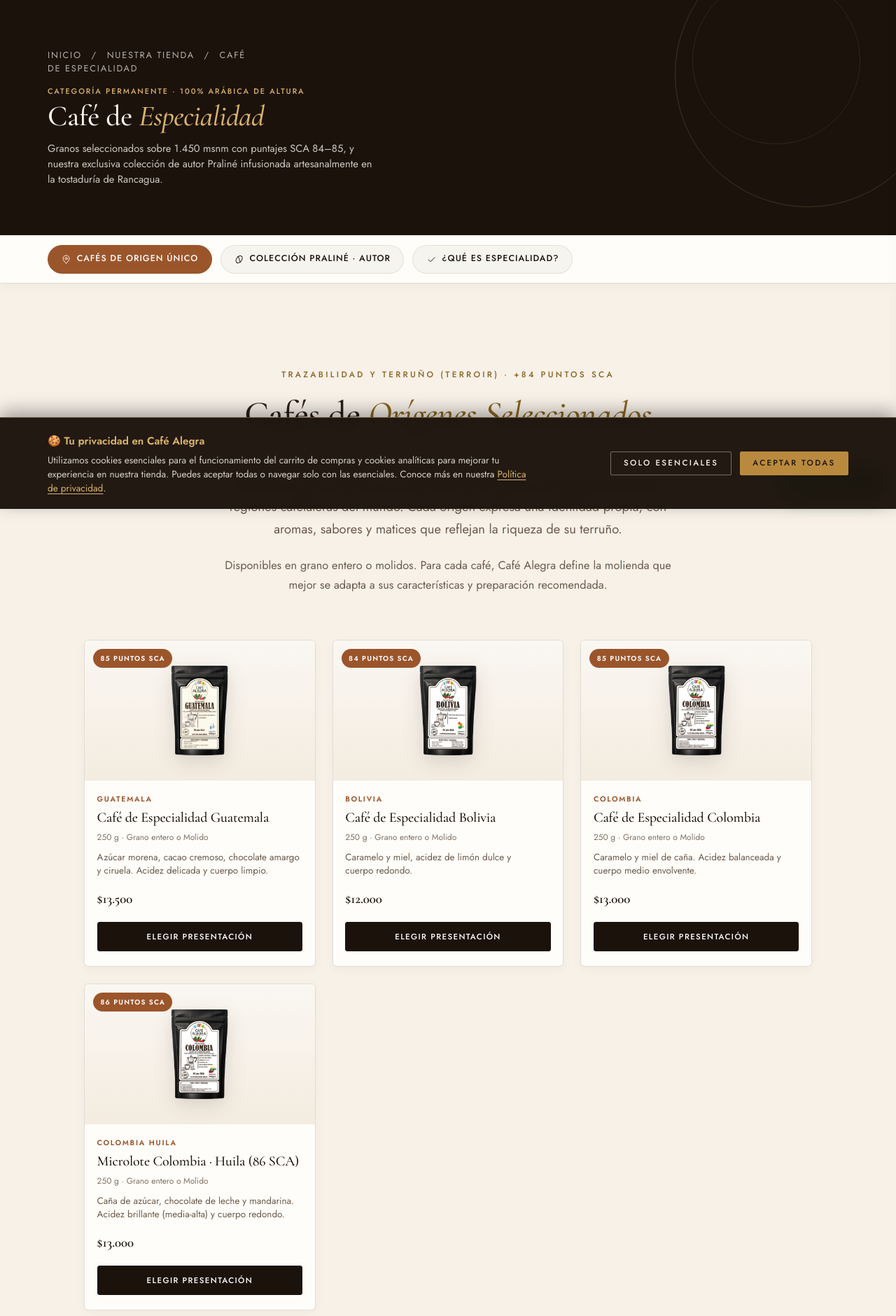
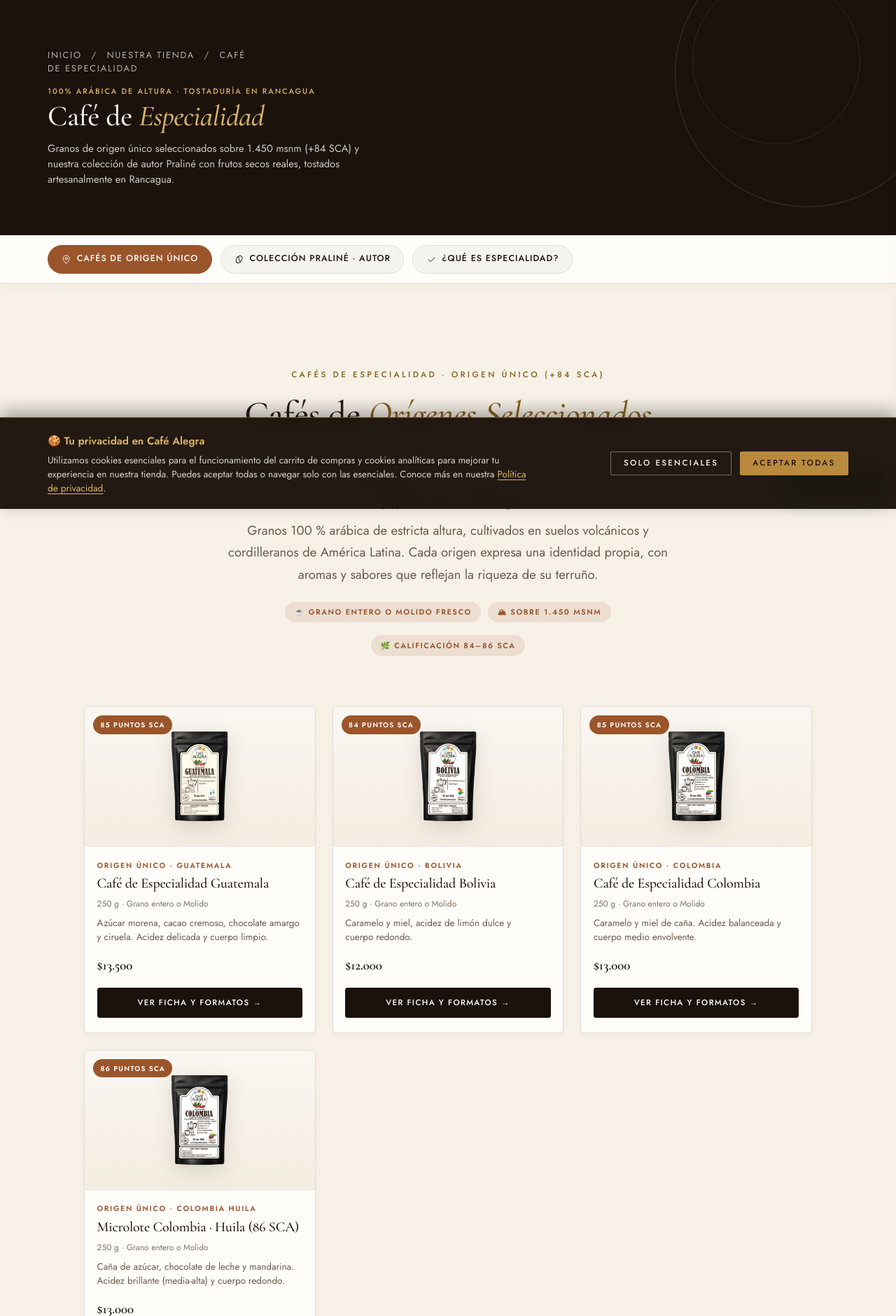
Before and after one commit to Manuel-GY/CafeAlegra-Propuesta, a PHP site: page /cafe-de-especialidad.html in a window 1280 px wide. Shown: the part 73-1953 px from the top of the page at 70% size. Run offline with PHP 8.4, Linux system fonts and the light colour scheme.

Commit message:
Estandarizar y unificar textos y estructura editorial en catalogos y fichas de origen

```diff
--- a/assets/css/styles.css
+++ b/assets/css/styles.css
@@ -732,7 +732,7 @@ body[data-nav="inicio"] :is(#main,#main [id]){scroll-margin-top:6rem}
 .cat.cat-tradicion{border-top:4px solid var(--avellana-rojo);background:radial-gradient(ellipse at 80% 40%,#fffaf7,#f8eeef)}
 .cat.cat-complementos{border-top:4px solid var(--pistacho);background:radial-gradient(ellipse at 80% 40%,#fbfdf7,#eef4e8)}
 
-.badge-tag{display:inline-block;font-size:.65rem;letter-spacing:.16em;text-transform:uppercase;padding:.3rem .6rem;border-radius:2px;font-weight:600;margin-bottom:.5rem}
+.badge-tag{display:inline-flex;align-items:center;gap:.4rem;font-size:.68rem;letter-spacing:.14em;text-transform:uppercase;padding:.35rem .85rem;border-radius:999px;font-weight:600;margin-bottom:.5rem;transition:all .25s ease}
 .badge-tag.cobrizo{background:rgba(155,85,43,.12);color:var(--cobrizo)}
 .badge-tag.pistacho{background:rgba(80,123,46,.14);color:var(--pistacho)}
 .badge-tag.avellana{background:rgba(156,24,47,.12);color:var(--avellana-rojo)}
@@ -1646,15 +1646,20 @@ body[data-nav="inicio"] :is(#main,#main [id]){scroll-margin-top:6rem}
   display: block;
 }
 
-/* ---------- Colección Praliné: Notas Sensoriales, Inspiración y Destinos ---------- */
+/* ---------- Textos Editoriales y Kickers Estilizados ---------- */
+.sec-kicker,
 .praline-identity-kicker {
   text-align: center;
-  font-size: 1.15rem;
+  font-family: var(--serif);
+  font-style: italic;
+  font-size: 1.25rem;
   font-weight: 500;
   color: var(--cobrizo);
-  margin: 0.8rem auto 0.6rem;
-  max-width: 50ch;
+  margin: 0.9rem auto 0.7rem;
+  max-width: 54ch;
   letter-spacing: 0.01em;
+  line-height: 1.35;
+  text-wrap: balance;
 }
 .praline-card-sub {
   display: block;
--- a/assets/js/main.js
+++ b/assets/js/main.js
@@ -788,11 +788,12 @@
     var isSold = (window.SOLDOUT || []).indexOf(p.reference) > -1 || (window.SOLDOUT || []).indexOf(p.id) > -1;
     var actionBtn = isSold
       ? '<a class="btn ghost sm soldout-card-btn block" href="' + targetUrl + '" aria-label="Ver producto agotado: ' + displayName + '">Ver producto (Agotado)</a>'
-      : '<a class="btn ghost sm block" href="' + targetUrl + '" aria-label="Elegir presentación: ' + displayName + '">Elegir presentación</a>';
+      : '<a class="btn ghost sm block" href="' + targetUrl + '" aria-label="Ver ficha y formatos: ' + displayName + '">Ver ficha y formatos →</a>';
 
+    var originSub = p.collection === "origen" ? "Origen Único · " + p.sub : p.sub;
     return '<article class="prod reveal"><a class="ph" href="' + targetUrl + '" tabindex="-1" aria-hidden="true">' +
       (p.notes[0] === "Sin cafeína" ? '<span class="tag">Sin cafeína</span>' : (scaTag || "")) + (isSold ? '<span class="tag sale">Agotado</span>' : "") + (off ? '<span class="tag sale">-' + off + "%</span>" : "") +
-      '<img src="' + getProductImgUrl(p) + '" alt="" loading="lazy"></a><div class="bd"><span class="k">' + p.sub + '</span><h3><a href="' + targetUrl + '">' + displayName + '</a></h3><p class="variant-preview">' + (function(vars) {
+      '<img src="' + getProductImgUrl(p) + '" alt="" loading="lazy"></a><div class="bd"><span class="k">' + originSub + '</span><h3><a href="' + targetUrl + '">' + displayName + '</a></h3><p class="variant-preview">' + (function(vars) {
         var sizes = vars.map(function(v){ return v.size; }).filter(function(v,i,a){ return a.indexOf(v) === i; });
         var grinds = vars.map(function(v){ return presentation(v); }).filter(Boolean).filter(function(v,i,a){ return a.indexOf(v) === i; });
         return sizes.join(" y ") + (grinds.length ? " · " + grinds.join(" o ") : "");
--- a/cafe-de-especialidad.html
+++ b/cafe-de-especialidad.html
@@ -88,9 +88,9 @@
         <span aria-hidden="true">/</span>
         <span aria-current="page">Café de especialidad</span>
       </p>
-      <span class="eyebrow">Categoría Permanente · 100% Arábica de Altura</span>
+      <span class="eyebrow">100% ARÁBICA DE ALTURA · TOSTADURÍA EN RANCAGUA</span>
       <h1>Café de <em>Especialidad</em></h1>
-      <p>Granos seleccionados sobre 1.450 msnm con puntajes SCA 84–85, y nuestra exclusiva colección de autor Praliné infusionada artesanalmente en la tostaduría de Rancagua.</p>
+      <p>Granos de origen único seleccionados sobre 1.450 msnm (+84 SCA) y nuestra colección de autor Praliné con frutos secos reales, tostados artesanalmente en Rancagua.</p>
     </div>
   </section>
 
@@ -109,11 +109,17 @@
   <section class="section" id="origenes" aria-labelledby="h-origenes">
     <div class="wrap">
       <div class="sec-head reveal">
-        <span class="eyebrow">TRAZABILIDAD Y TERRUÑO (TERROIR) · +84 PUNTOS SCA</span>
+        <span class="eyebrow">CAFÉS DE ESPECIALIDAD · ORIGEN ÚNICO (+84 SCA)</span>
         <h2 id="h-origenes">Cafés de <em>Orígenes Seleccionados</em></h2>
         <div class="rule"></div>
-        <p class="lead" style="margin-inline:auto">Descubre nuestra selección de cafés de especialidad, provenientes de distintas regiones cafetaleras del mundo. Cada origen expresa una identidad propia, con aromas, sabores y matices que reflejan la riqueza de su terruño.</p>
-        <p style="text-align:center;color:var(--suave);margin-top:0.8rem;font-size:1.02rem">Disponibles en grano entero o molidos. Para cada café, Café Alegra define la molienda que mejor se adapta a sus características y preparación recomendada.</p>
+        <p class="sec-kicker">Trazabilidad, terruño y tueste artesanal en pequeños lotes en Rancagua.</p>
+        <p class="lead" style="margin-inline:auto;max-width:58ch">Granos 100 % arábica de estricta altura, cultivados en suelos volcánicos y cordilleranos de América Latina. Cada origen expresa una identidad propia, con aromas y sabores que reflejan la riqueza de su terruño.</p>
+
+        <div class="palette-row" style="margin-top:1.2rem">
+          <span class="badge-tag cobrizo">☕ Grano entero o molido fresco</span>
+          <span class="badge-tag cobrizo">🏔 Sobre 1.450 msnm</span>
+          <span class="badge-tag cobrizo">🌿 Calificación 84–86 SCA</span>
+        </div>
       </div>
 
       <!-- Grid de productos interactivo WooCommerce -->
@@ -125,10 +131,10 @@
   <section class="section sec-praline" id="sabores-de-autor" aria-labelledby="h-autor">
     <div class="wrap">
       <div class="sec-head reveal">
-        <span class="eyebrow">ENSAMBLES DE AUTOR</span>
+        <span class="eyebrow">ENSAMBLES DE AUTOR · COLECCIÓN PRALINÉ</span>
         <h2 id="h-autor">Colección Praliné con <em>Identidad Propia</em></h2>
         <div class="rule"></div>
-        <p class="praline-identity-kicker">Tres personalidades, tres maneras de vivir una pausa con Café Alegra.</p>
+        <p class="sec-kicker">Tres personalidades, tres maneras de vivir una pausa con Café Alegra.</p>
         <p class="lead" style="margin-inline:auto;max-width:58ch">Cafés de especialidad 100 % arábica, combinados artesanalmente con frutos secos reales, cuidadosamente tostados y molidos. Tres creaciones con personalidad propia, donde el carácter del café se encuentra con sabores que invitan a disfrutar cada pausa.</p>
 
         <div class="palette-row" style="margin-top:1.2rem">
@@ -147,10 +153,11 @@
   <section class="section" id="calidad-especialidad" aria-labelledby="h-calidad">
     <div class="wrap">
       <div class="sec-head reveal">
-        <span class="eyebrow">Garantía de Origen y Tueste</span>
+        <span class="eyebrow">GARANTÍA DE ORIGEN · TUESTE ARTESANAL</span>
         <h2 id="h-calidad">Los Tres Pilares de Nuestra <em>Especialidad</em></h2>
         <div class="rule"></div>
-        <p class="lead" style="margin-inline:auto">Por qué cada taza de Café Alegra entrega una experiencia limpia, aromática y consistente.</p>
+        <p class="sec-kicker">La excelencia que define cada taza de Café Alegra.</p>
+        <p class="lead" style="margin-inline:auto;max-width:58ch">Desde la rigurosa selección en finca de granos sobre 84 puntos SCA hasta el tueste semanal en Rancagua y la molienda a medida para tu ritual favorito.</p>
       </div>
 
       <div class="pillars-grid reveal">
--- a/origen-bolivia.html
+++ b/origen-bolivia.html
@@ -37,9 +37,9 @@
         <span aria-hidden="true">/</span>
         <span aria-current="page">Bolivia</span>
       </p>
-      <span class="eyebrow">TRAZABILIDAD Y TERRUÑO (TERROIR) · +84 PUNTOS SCA</span>
+      <span class="eyebrow">CAFÉ DE ESPECIALIDAD · ORIGEN ÚNICO (84 SCA)</span>
       <h1>Café de Especialidad <em>Bolivia</em></h1>
-      <p>Desde las montañas de Caranavi, en los Yungas bolivianos, llega un café de altura que refleja la riqueza cafetera de esta región. Un origen reconocido por su diversidad de condiciones de cultivo y por producir cafés con perfiles sensoriales distintivos.</p>
+      <p>Desde las montañas de Caranavi en los Yungas bolivianos, un café de altura con notas dulces de caramelo, miel y sutil limón dulce.</p>
     </div>
   </section>
 
@@ -51,7 +51,7 @@
           <img src="assets/img/catalogo-bolivia.png" alt="Café de Especialidad Bolivia Caranavi (84 SCA)" loading="lazy">
         </div>
         <div class="pd-info reveal in">
-          <span class="eyebrow">Cafés de Orígenes Seleccionados · 84 SCA</span>
+          <span class="eyebrow">ORIGEN ÚNICO · 84 PUNTOS SCA</span>
           <h2 style="font-size:clamp(1.8rem,4vw,2.4rem);margin:.2rem 0 .8rem">Café de Especialidad Bolivia Caranavi (84 SCA)</h2>
           <p class="sensory-desc">Un café de altura proveniente de Caranavi, en los Yungas bolivianos, que destaca por su cuerpo redondo y su perfil de dulzor agradable, con notas de caramelo y miel. Su acidez media, con matices de limón dulce, aporta frescura y equilibrio. El tueste medio suave acompaña su carácter sensorial, ofreciendo una taza especialmente apropiada para preparaciones de espresso y cafetera italiana.</p>
 
--- a/origen-guatemala.html
+++ b/origen-guatemala.html
@@ -37,9 +37,9 @@
         <span aria-hidden="true">/</span>
         <span aria-current="page">Guatemala</span>
       </p>
-      <span class="eyebrow">TRAZABILIDAD Y TERRUÑO (TERROIR) · +84 PUNTOS SCA</span>
+      <span class="eyebrow">CAFÉ DE ESPECIALIDAD · ORIGEN ÚNICO (85 SCA)</span>
       <h1>Café de Especialidad <em>Guatemala</em></h1>
-      <p>Un café de altura, cultivado en la región montañosa y volcánica de la Sierra Madre de Guatemala, donde la diversidad de microclimas contribuye a la riqueza de su identidad cafetera.</p>
+      <p>Un café de altura, cultivado en la Sierra Madre a 1.500 msnm, con notas a azúcar morena, cacao cremoso y chocolate amargo.</p>
     </div>
   </section>
 
@@ -51,7 +51,7 @@
           <img src="assets/img/catalogo-guatemala.png" alt="Café de Especialidad Guatemala (85 SCA)" loading="lazy">
         </div>
         <div class="pd-info reveal in">
-          <span class="eyebrow">Cafés de Orígenes Seleccionados · 85 SCA</span>
+          <span class="eyebrow">ORIGEN ÚNICO · 85 PUNTOS SCA</span>
           <h2 style="font-size:clamp(1.8rem,4vw,2.4rem);margin:.2rem 0 .8rem">Café de Especialidad Guatemala (85 SCA)</h2>
           <p class="sensory-desc">Este café de especialidad, elaborado a partir de los varietales Bourbon y Catuaí, cultivados a 1.500 msnm, presenta un perfil sensorial donde destacan el dulzor del azúcar morena, la suavidad del cacao cremoso y la profundidad del chocolate amargo, acompañados por delicados matices de ciruela. Su proceso lavado y tueste medio permiten apreciar una acidez delicada, con sutiles toques cítricos, y un cuerpo redondo y limpio. Una taza equilibrada, de sabores definidos y agradable complejidad.</p>
 
--- a/wp-content/themes/cafe-alegra-child/assets/js/main.js
+++ b/wp-content/themes/cafe-alegra-child/assets/js/main.js
@@ -788,11 +788,12 @@
     var isSold = (window.SOLDOUT || []).indexOf(p.reference) > -1 || (window.SOLDOUT || []).indexOf(p.id) > -1;
     var actionBtn = isSold
       ? '<a class="btn ghost sm soldout-card-btn block" href="' + targetUrl + '" aria-label="Ver producto agotado: ' + displayName + '">Ver producto (Agotado)</a>'
-      : '<a class="btn ghost sm block" href="' + targetUrl + '" aria-label="Elegir presentación: ' + displayName + '">Elegir presentación</a>';
+      : '<a class="btn ghost sm block" href="' + targetUrl + '" aria-label="Ver ficha y formatos: ' + displayName + '">Ver ficha y formatos →</a>';
 
+    var originSub = p.collection === "origen" ? "Origen Único · " + p.sub : p.sub;
     return '<article class="prod reveal"><a class="ph" href="' + targetUrl + '" tabindex="-1" aria-hidden="true">' +
       (p.notes[0] === "Sin cafeína" ? '<span class="tag">Sin cafeína</span>' : (scaTag || "")) + (isSold ? '<span class="tag sale">Agotado</span>' : "") + (off ? '<span class="tag sale">-' + off + "%</span>" : "") +
-      '<img src="' + getProductImgUrl(p) + '" alt="" loading="lazy"></a><div class="bd"><span class="k">' + p.sub + '</span><h3><a href="' + targetUrl + '">' + displayName + '</a></h3><p class="variant-preview">' + (function(vars) {
+      '<img src="' + getProductImgUrl(p) + '" alt="" loading="lazy"></a><div class="bd"><span class="k">' + originSub + '</span><h3><a href="' + targetUrl + '">' + displayName + '</a></h3><p class="variant-preview">' + (function(vars) {
         var sizes = vars.map(function(v){ return v.size; }).filter(function(v,i,a){ return a.indexOf(v) === i; });
         var grinds = vars.map(function(v){ return presentation(v); }).filter(Boolean).filter(function(v,i,a){ return a.indexOf(v) === i; });
         return sizes.join(" y ") + (grinds.length ? " · " + grinds.join(" o ") : "");
--- a/wp-content/themes/cafe-alegra-child/pages/origen-bolivia.html
+++ b/wp-content/themes/cafe-alegra-child/pages/origen-bolivia.html
@@ -37,9 +37,9 @@
         <span aria-hidden="true">/</span>
         <span aria-current="page">Bolivia</span>
       </p>
-      <span class="eyebrow">TRAZABILIDAD Y TERRUÑO (TERROIR) · +84 PUNTOS SCA</span>
+      <span class="eyebrow">CAFÉ DE ESPECIALIDAD · ORIGEN ÚNICO (84 SCA)</span>
       <h1>Café de Especialidad <em>Bolivia</em></h1>
-      <p>Desde las montañas de Caranavi, en los Yungas bolivianos, llega un café de altura que refleja la riqueza cafetera de esta región. Un origen reconocido por su diversidad de condiciones de cultivo y por producir cafés con perfiles sensoriales distintivos.</p>
+      <p>Desde las montañas de Caranavi en los Yungas bolivianos, un café de altura con notas dulces de caramelo, miel y sutil limón dulce.</p>
     </div>
   </section>
 
@@ -51,7 +51,7 @@
           <img src="assets/img/catalogo-bolivia.png" alt="Café de Especialidad Bolivia Caranavi (84 SCA)" loading="lazy">
         </div>
         <div class="pd-info reveal in">
-          <span class="eyebrow">Cafés de Orígenes Seleccionados · 84 SCA</span>
+          <span class="eyebrow">ORIGEN ÚNICO · 84 PUNTOS SCA</span>
           <h2 style="font-size:clamp(1.8rem,4vw,2.4rem);margin:.2rem 0 .8rem">Café de Especialidad Bolivia Caranavi (84 SCA)</h2>
           <p class="sensory-desc">Un café de altura proveniente de Caranavi, en los Yungas bolivianos, que destaca por su cuerpo redondo y su perfil de dulzor agradable, con notas de caramelo y miel. Su acidez media, con matices de limón dulce, aporta frescura y equilibrio. El tueste medio suave acompaña su carácter sensorial, ofreciendo una taza especialmente apropiada para preparaciones de espresso y cafetera italiana.</p>
 
--- a/wp-content/themes/cafe-alegra-child/pages/origen-guatemala.html
+++ b/wp-content/themes/cafe-alegra-child/pages/origen-guatemala.html
@@ -37,9 +37,9 @@
         <span aria-hidden="true">/</span>
         <span aria-current="page">Guatemala</span>
       </p>
-      <span class="eyebrow">TRAZABILIDAD Y TERRUÑO (TERROIR) · +84 PUNTOS SCA</span>
+      <span class="eyebrow">CAFÉ DE ESPECIALIDAD · ORIGEN ÚNICO (85 SCA)</span>
       <h1>Café de Especialidad <em>Guatemala</em></h1>
-      <p>Un café de altura, cultivado en la región montañosa y volcánica de la Sierra Madre de Guatemala, donde la diversidad de microclimas contribuye a la riqueza de su identidad cafetera.</p>
+      <p>Un café de altura, cultivado en la Sierra Madre a 1.500 msnm, con notas a azúcar morena, cacao cremoso y chocolate amargo.</p>
     </div>
   </section>
 
@@ -51,7 +51,7 @@
           <img src="assets/img/catalogo-guatemala.png" alt="Café de Especialidad Guatemala (85 SCA)" loading="lazy">
         </div>
         <div class="pd-info reveal in">
-          <span class="eyebrow">Cafés de Orígenes Seleccionados · 85 SCA</span>
+          <span class="eyebrow">ORIGEN ÚNICO · 85 PUNTOS SCA</span>
           <h2 style="font-size:clamp(1.8rem,4vw,2.4rem);margin:.2rem 0 .8rem">Café de Especialidad Guatemala (85 SCA)</h2>
           <p class="sensory-desc">Este café de especialidad, elaborado a partir de los varietales Bourbon y Catuaí, cultivados a 1.500 msnm, presenta un perfil sensorial donde destacan el dulzor del azúcar morena, la suavidad del cacao cremoso y la profundidad del chocolate amargo, acompañados por delicados matices de ciruela. Su proceso lavado y tueste medio permiten apreciar una acidez delicada, con sutiles toques cítricos, y un cuerpo redondo y limpio. Una taza equilibrada, de sabores definidos y agradable complejidad.</p>
 
```
Also changed, not shown: origen-colombia.html (+4 -4 lines), wp-content/themes/cafe-alegra-child/assets/css/styles.css (+10 -5 lines), wp-content/themes/cafe-alegra-child/pages/cafe-de-especialidad.html (+16 -9 lines), wp-content/themes/cafe-alegra-child/pages/origen-colombia.html (+4 -4 lines), 1 other file.
